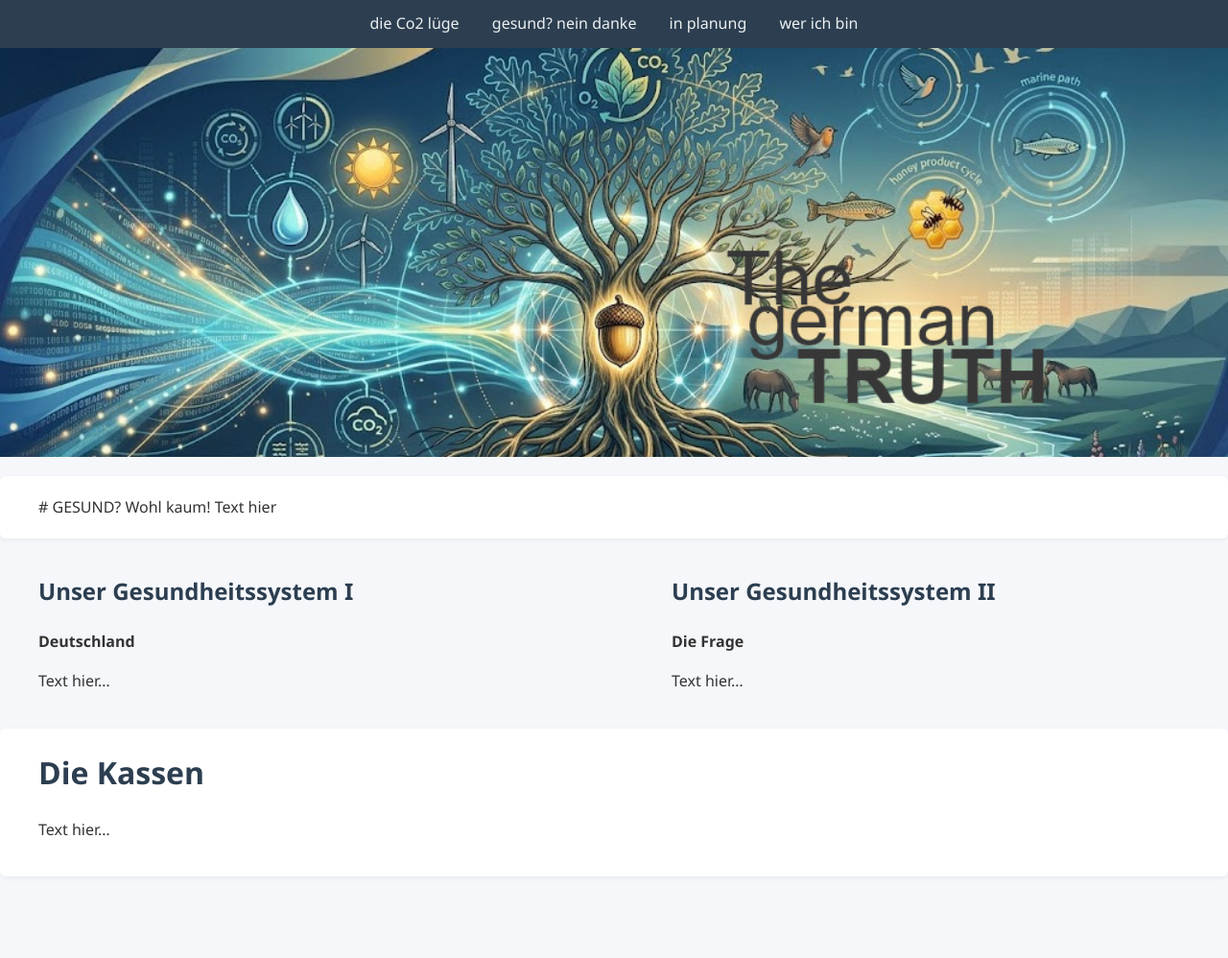
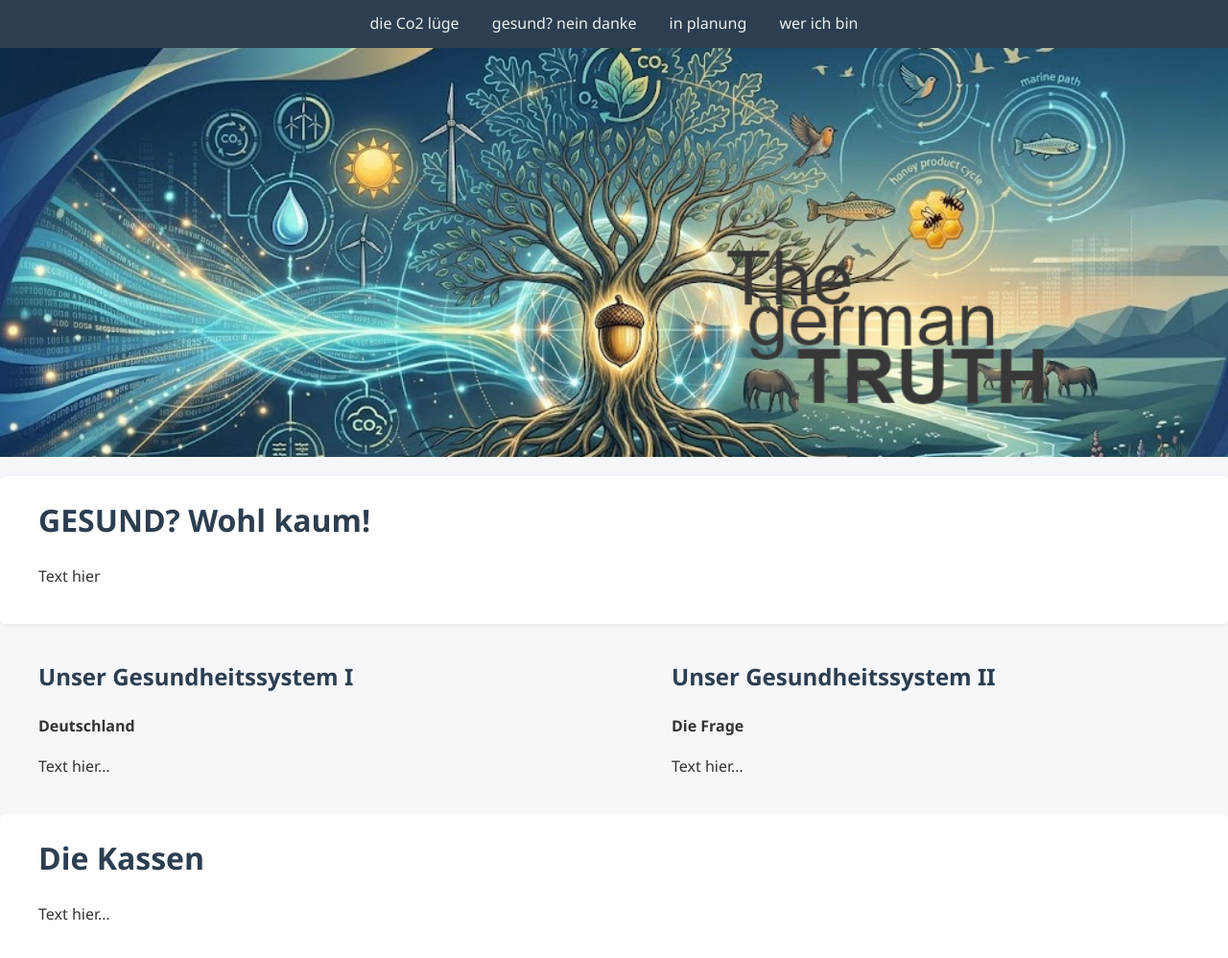
Before and after one commit to TheGermanTruth/TheGermanTruth, a Jekyll site: the page built from about.md, in a window 1280 px wide and 1022 px high. Shown: the top 998 px of the window at 96% size. Built offline with Jekyll 4.4.1, drawn with Linux system fonts in a browser that asks for light colours.

Commit message:
Update about.md

```diff
--- a/about.md
+++ b/about.md
@@ -3,7 +3,7 @@ layout: default
 title: "Gesundheitssystem"
 ---
 
-<div class="section one-column">
+<div class="section one-column" markdown="1">
 
 # GESUND? Wohl kaum!
 
```
